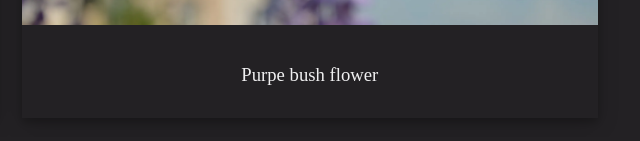
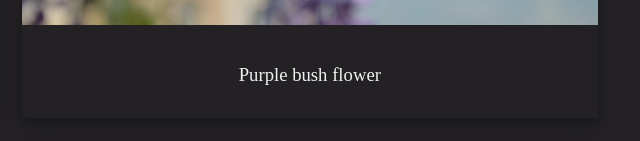
Before and after one commit to MalyPotkan/MalyPotkan.github.io, a plain HTML site: page photos.html in a window 1280 px wide. Shown: the part 933-1074 px from the top of the page, 631-1271 px from the left. Drawn offline with Linux system fonts and the light colour scheme; a web font is replaced by a local one.

Commit message:
photos.html

```diff
--- a/photos.html
+++ b/photos.html
@@ -79,7 +79,7 @@
 <div class="polaroid">
     <img src="images/DSC_01602(good).webp" alt="Purple bush flower" style="width:100%">
     <div class="container">
-    <p>Purpe bush flower</p>
+    <p>Purple bush flower</p>
     </div>
 </div>
 <div class="polaroid">
@@ -148,4 +148,5 @@
 </script> -->
 
 </body>
+
 </html>
```
